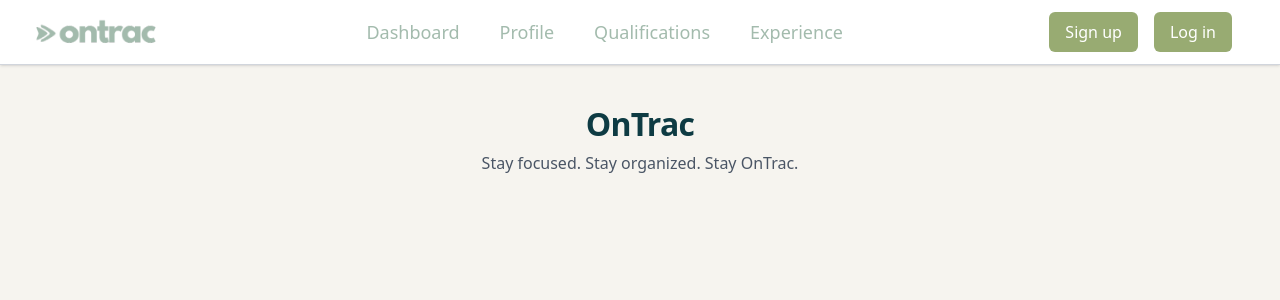
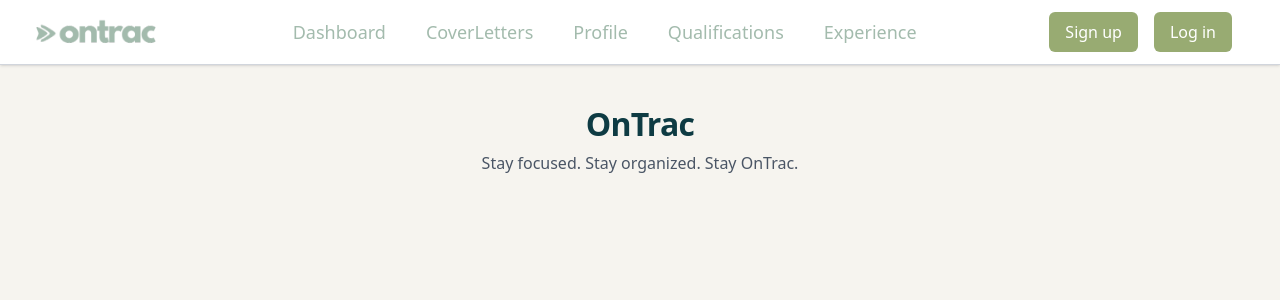
Before and after one commit to jjm28/CS_490_ats_app, a React (Vite) app in the folder application/client/: page / in a window 1280 px wide. Shown: the top 300 px of the page. Built offline with nearby package versions, Linux system fonts and the light colour scheme; no server answers.

Commit message:
Added coverletter to navbar

```diff
--- a/application/client/src/components/Nav.tsx
+++ b/application/client/src/components/Nav.tsx
@@ -67,7 +67,18 @@
             >
               Dashboard
             </NavLink>
-
+            <NavLink
+              to="/coverletter"
+              className={({ isActive }) =>
+                `rounded-md px-3 py-2 text-lg font-medium ${
+                  isActive
+                    ? "bg-(--brand-sage) text-(--brand-navy)"
+                    : "text-(--brand-sage) hover:bg-(--brand-sage) hover:text-(--brand-navy)"
+                }`
+              }
+            >
+              CoverLetters
+            </NavLink>
             <NavLink
               to="/ProfilePage"
               className={({ isActive }) =>
@@ -287,6 +298,7 @@
                     >
                       Employment
                     </NavLink>
+
                   </Disclosure.Panel>
                 </>
               )}
```
